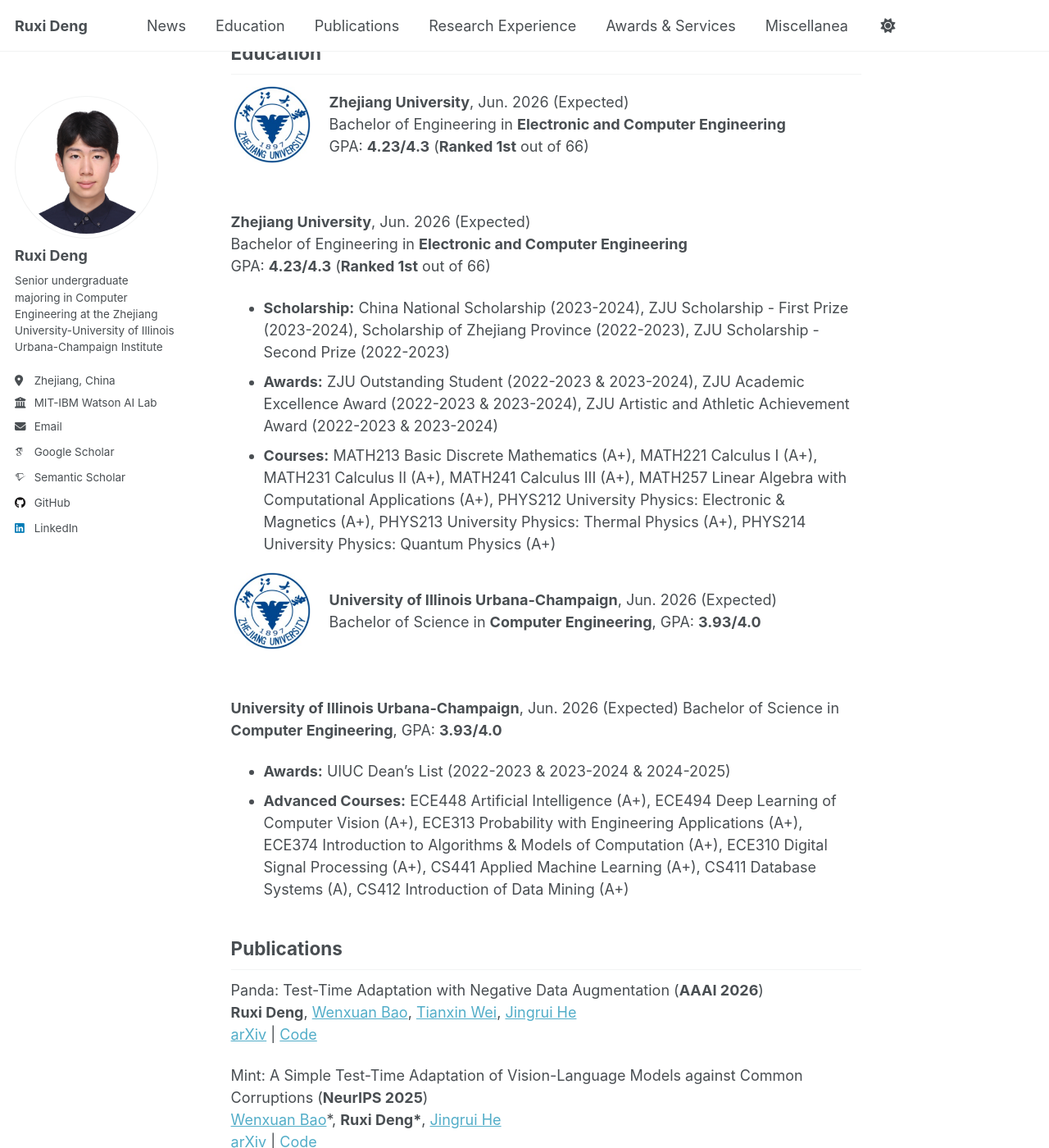
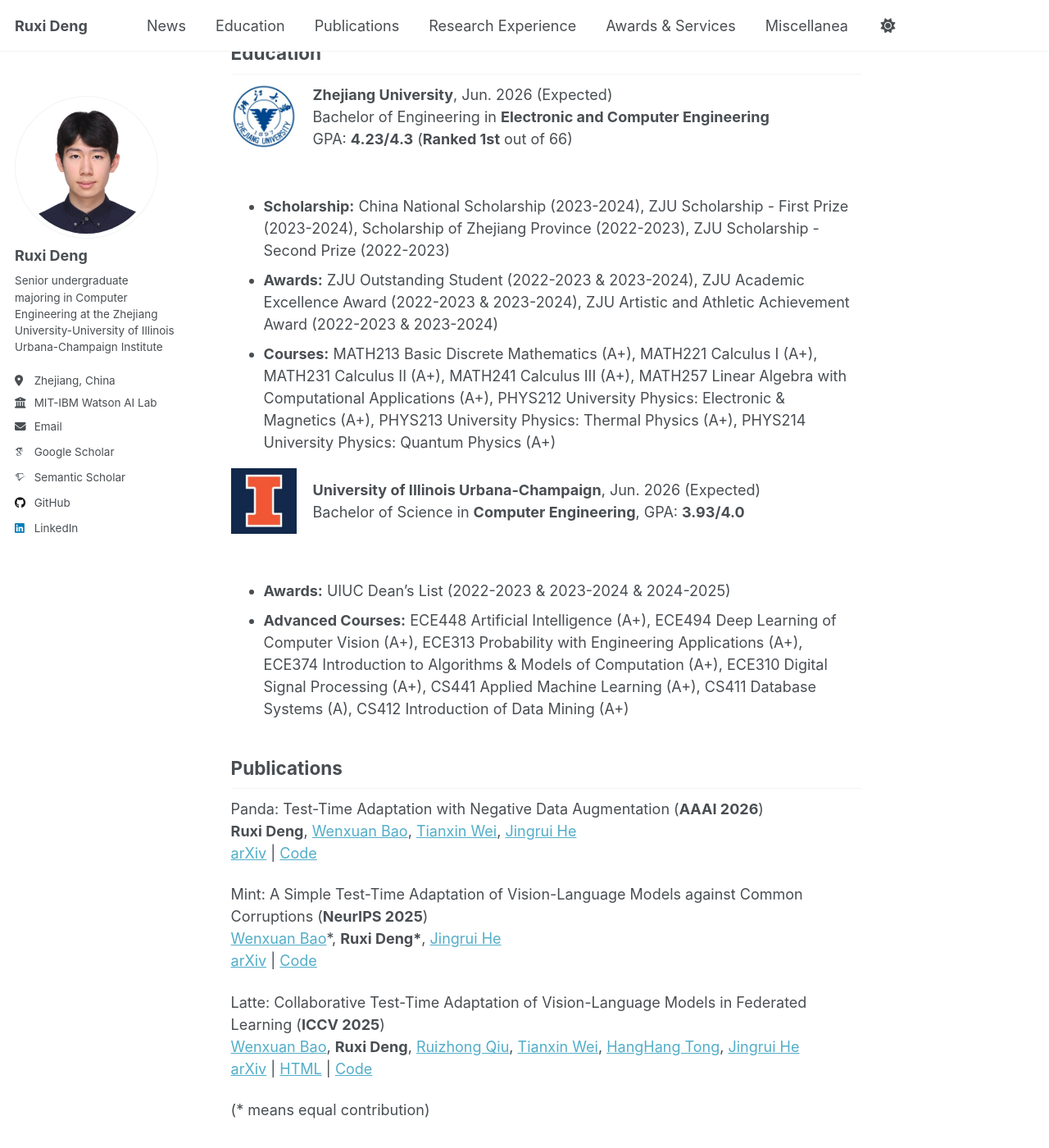
Before and after one commit to ruxideng/ruxideng.github.io, a Jekyll site: the page built from _pages/about.md, in a window 1280 px wide and 1400 px high, scrolled down 686 px. Shown: the whole window at 82% size. Built offline with Jekyll 4.4.1, drawn with Linux system fonts in a browser that asks for light colours; some web fonts are replaced; a script that is not in the unit is left out.

Commit message:
Update about.md

```diff
--- a/_pages/about.md
+++ b/_pages/about.md
@@ -22,7 +22,7 @@ Hello! I'm Ruxi Deng, a senior undergraduate student majoring in Computer Engine
 <h2 id="education">Education</h2>
 
 <div style="display:flex; align-items:center; gap:20px; margin-bottom:32px;" markdown="1">
-  <img src="/images/zju.png" width="100">
+  <img src="/images/zju.png" width="80">
   <div markdown="1">
 **Zhejiang University**, Jun. 2026 (Expected)<br>
 Bachelor of Engineering in **Electronic and Computer Engineering**<br>
@@ -30,24 +30,18 @@ GPA: **4.23/4.3** (**Ranked 1st** out of 66)
   </div>
 </div>
 
-**Zhejiang University**, Jun. 2026 (Expected)<br>
-Bachelor of Engineering in **Electronic and Computer Engineering**<br>
-GPA: **4.23/4.3** (**Ranked 1st** out of 66)
-
 - **Scholarship:** China National Scholarship (2023-2024), ZJU Scholarship - First Prize (2023-2024), Scholarship of Zhejiang Province (2022-2023), ZJU Scholarship - Second Prize (2022-2023)
 - **Awards:** ZJU Outstanding Student (2022-2023 & 2023-2024), ZJU Academic Excellence Award (2022-2023 & 2023-2024), ZJU Artistic and Athletic Achievement Award (2022-2023 & 2023-2024)
 - **Courses:** MATH213 Basic Discrete Mathematics (A+), MATH221 Calculus I (A+), MATH231 Calculus II (A+), MATH241 Calculus III (A+), MATH257 Linear Algebra with Computational Applications (A+), PHYS212 University Physics: Electronic & Magnetics (A+), PHYS213 University Physics: Thermal Physics (A+), PHYS214 University Physics: Quantum Physics (A+)
 
 <div style="display:flex; align-items:center; gap:20px; margin-bottom:32px;" markdown="1">
-  <img src="/images/zju.png" width="100">
+  <img src="/images/uiuc.png" width="80">
   <div markdown="1">
 **University of Illinois Urbana-Champaign**, Jun. 2026 (Expected)<br>
 Bachelor of Science in **Computer Engineering**, GPA: **3.93/4.0**
 
   </div>
 </div>
-
-**University of Illinois Urbana-Champaign**, Jun. 2026 (Expected) Bachelor of Science in **Computer Engineering**, GPA: **3.93/4.0**
 
 - **Awards:** UIUC Dean's List (2022-2023 & 2023-2024 & 2024-2025)
 - **Advanced Courses:** ECE448 Artificial Intelligence (A+), ECE494 Deep Learning of Computer Vision (A+), ECE313 Probability with Engineering Applications (A+), ECE374 Introduction to Algorithms & Models of Computation (A+), ECE310 Digital Signal Processing (A+), CS441 Applied Machine Learning (A+), CS411 Database Systems (A), CS412 Introduction of Data Mining (A+)
```
